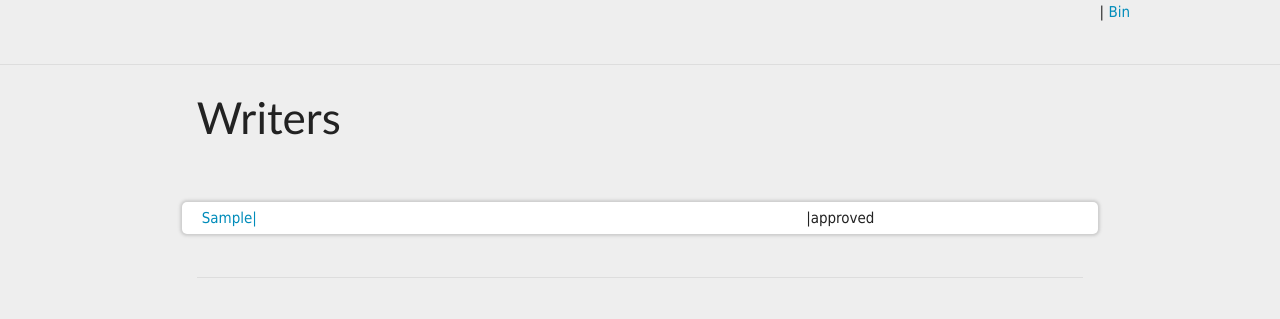
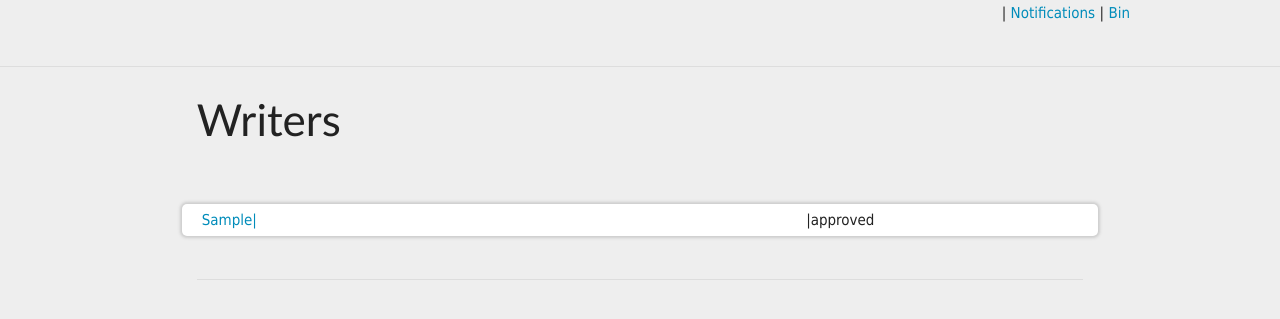
Before and after one commit to foogunlana/project, a Django app: template stears/templates/stears/writers_list.html in a window 1280 px wide. Shown: the part 45-364 px from the top of the page. Run offline with Django 3.2, Linux system fonts and the light colour scheme; the template is opened without the code that fills it: most values are stand-ins (such as "Sample title", 1, 10 or a date in 2020); data that the repository does not hold is empty.

Commit message:
Made pipeline accessible and have added only links to the notifications and bin (not yet implemented fully)

```diff
--- a/stears/templates/stears/writers_nav.html
+++ b/stears/templates/stears/writers_nav.html
@@ -52,6 +52,9 @@
 			</li>
 			{% endif %}
 			<li style="display:inline-block">
+				| <a href="#">Notifications</a>
+			</li>
+			<li style="display:inline-block">
 				| <a href="#">Bin</a>
 			</li>
 		</ul>
```
